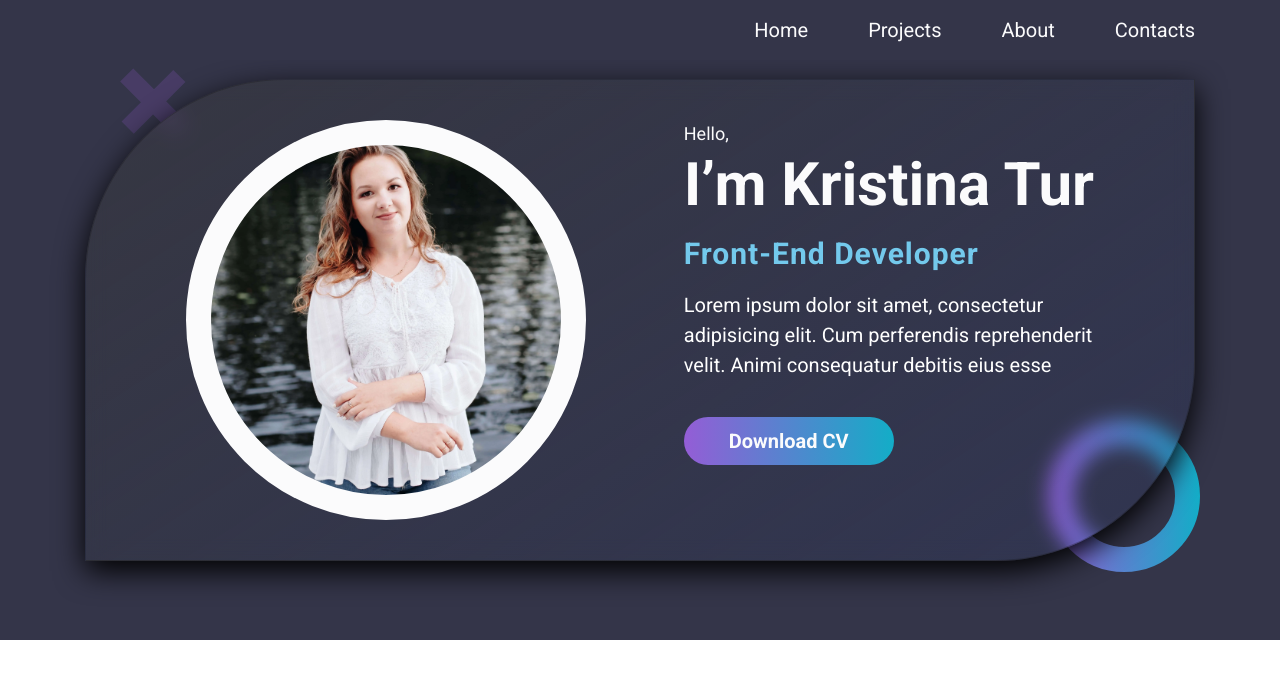
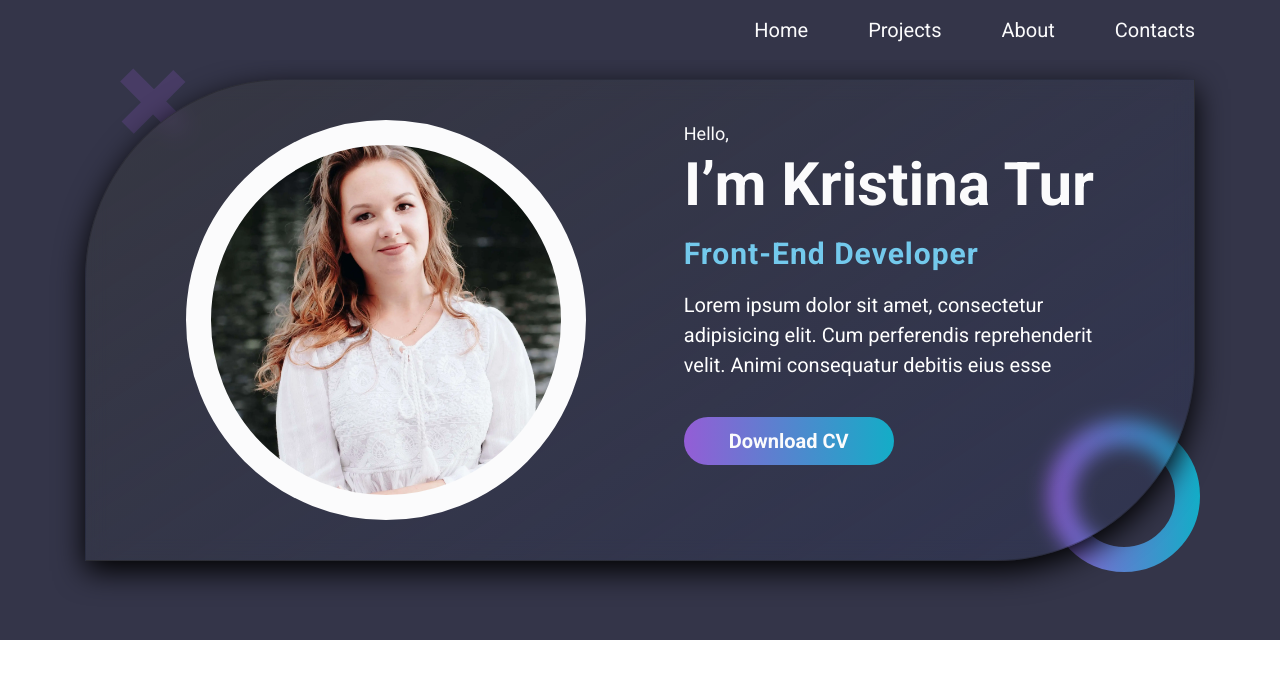
Before and after one commit to Kristina-Tur/portfolio, a React app: page / in a window 1280 px wide. Shown: the top 678 px of the page. Built offline with nearby package versions, Linux system fonts and the light colour scheme.

Commit message:
adaptive main

```diff
--- a/src/layout/header/mobileMenu/MenuBurger.tsx
+++ b/src/layout/header/mobileMenu/MenuBurger.tsx
@@ -37,7 +37,7 @@ const StyledNav = styled.nav`
 `
 const BurgerButton = styled.button<{isOpen: boolean}>`
   position: fixed;
-  top: 30px;
+  top: 17px;
   right: 30px;
   width: 36px;
   height: 26px;
--- a/src/layout/sectoins/main/Main.tsx
+++ b/src/layout/sectoins/main/Main.tsx
@@ -31,8 +31,6 @@ export const Main = () => {
                         <Circle/>
                     </CircleWrapper>
                 </Wrapper>
-
-             {/*   <Element></Element>*/}
             </Container>
         </StyledMain>
     );
@@ -94,8 +92,6 @@ const WrapperContent = styled.div`
 
   @media ${Theme.media.tablet}{
     max-width: 590px;
-    /*min-height: 845px;*/
-    margin: 0 auto;
     justify-content: center;
   }
 `
@@ -104,8 +100,8 @@ const Photo = styled.div`
   background-image: image-set('${photoWebp}' type('image/webp'),
   '${photoGpg}' type('image/jpg'));
   background-repeat: no-repeat;
-  background-size: cover/*220%*/;
-  background-position: 23% 0;
+  background-size: 220%;
+  background-position: 32% 0;
   border-radius: 50%;
   border: 25px solid ${Theme.colors.text.primary};
 
@@ -119,6 +115,12 @@ const Photo = styled.div`
     min-height: 330px;
     margin-bottom: 25px;
   }
+
+  @media ${Theme.media.mobile}{
+    max-width: 200px;
+    min-height: 200px;
+    border-width: 15px;
+  }
 `
 
 const Box = styled.div`
@@ -127,22 +129,18 @@ const Box = styled.div`
   @media ${Theme.media.tablet}{
     min-height: 350px;
   }
+
+  @media ${Theme.media.mobile}{
+    min-height: 300px;
+  }
 `
 
 const Text = styled.span`
   ${font({weight: 400, color: Theme.colors.text.primary, lineHeight: 1.6, FMax: 18, FMin: 14})};
-
-  /*@media ${Theme.media.desktop}{
-    text-align: center;
-  }*/
 `
 
 const NameTitle = styled.h2`
   ${font({weight: 700, color: Theme.colors.text.primary, FMax: 60, FMin: 34})};
-
-  /*@media ${Theme.media.desktop}{
-    text-align: center;
-  }*/
 `
 
 const MainTitle = styled.h1`
@@ -155,8 +153,4 @@ const Desc = styled.p`
   max-width: 410px;
   width: 100%;
   margin-bottom: 45px;
-
-  /*@media ${Theme.media.desktop}{
-    margin-bottom: 30px;
-  }*/
 `
--- a/src/styles/Theme.ts
+++ b/src/styles/Theme.ts
@@ -18,8 +18,7 @@ export const Theme = {
     },
     media: {
         desktop: 'screen and (max-width: 1140px)',
-        tablet: 'screen and (max-width: 980px)',
-        /*tablet2: 'screen and (max-width: 768px)',*/
+        tablet: 'screen and (max-width: 992px)',
         mobile: 'screen and (max-width: 576px)',
     }
 }
```
Also changed, not shown: src/assets/images/+.svg (deleted), src/assets/images/Ellipse.svg (deleted).
